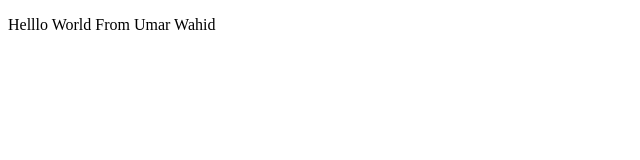
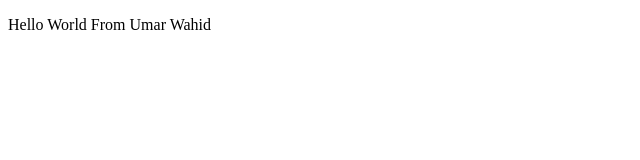
Before and after one commit to umarwahid/bootcamp2020, a plain HTML site: page index.html in a window 1280 px wide. Shown: the full height of the page, 0-640 px from the left. Drawn offline with Linux system fonts and the light colour scheme.

Commit message:
update index.html
its hello ot helllo

```diff
--- a/index.html
+++ b/index.html
@@ -6,6 +6,6 @@
     <title>first Example</title>
 </head>
 <body>
-    <p>Helllo World From Umar Wahid</p>
+    <p>Hello World From Umar Wahid</p>
 </body>
 </html>
```
